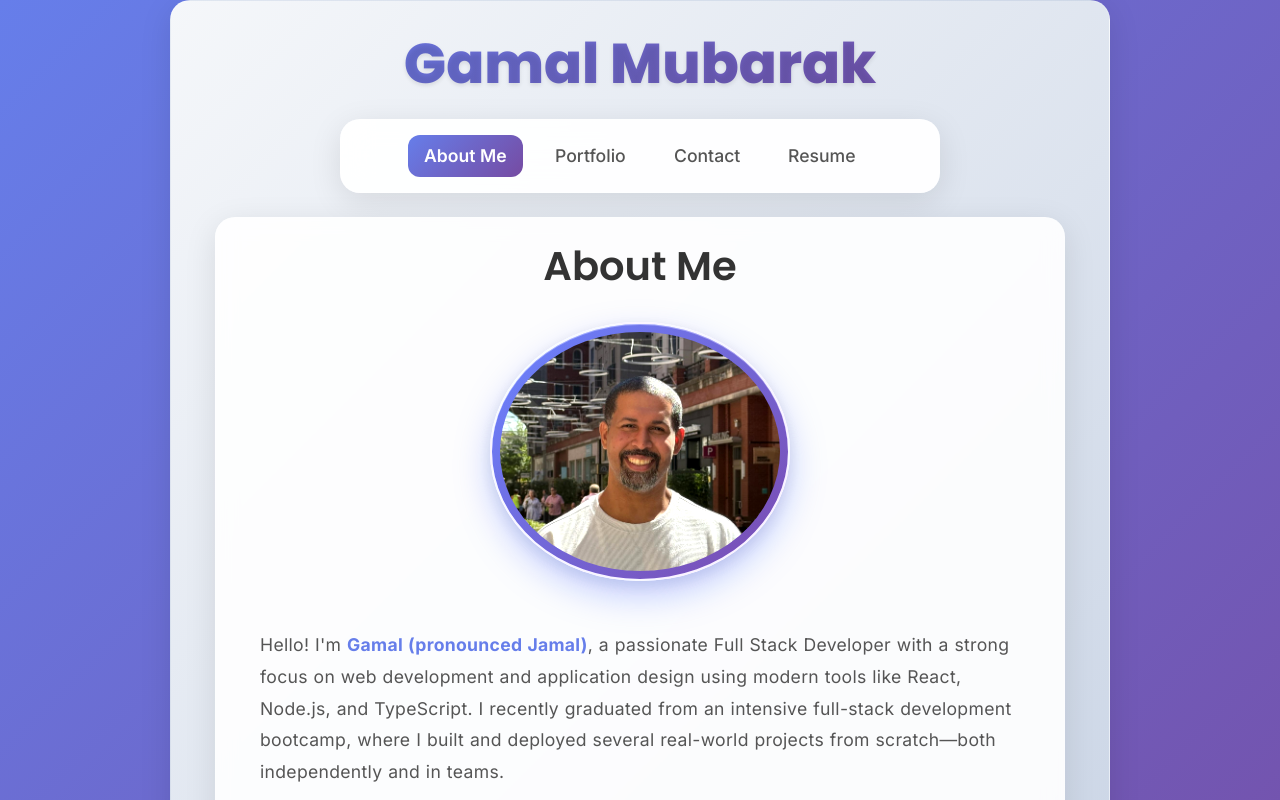
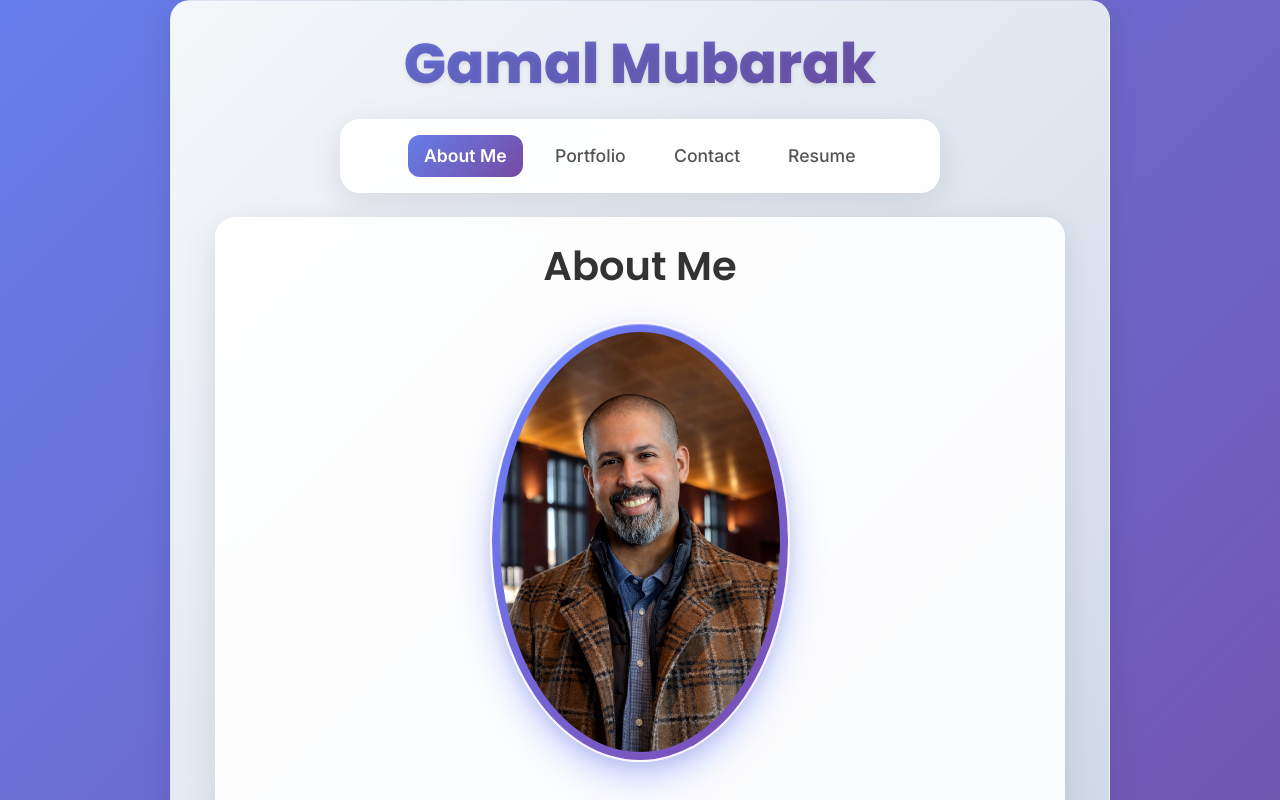
Before and after one commit to gamalmubarak/Gamal_portfolio, a React (Vite) app: page / in a window 1280 px wide. Shown: the top 800 px of the page. Built offline with nearby package versions, Linux system fonts and the light colour scheme.

Commit message:
image updated

```diff
--- a/src/pages/AboutMe.jsx
+++ b/src/pages/AboutMe.jsx
@@ -22,7 +22,7 @@ const AboutMe = () => {
         marginBottom: '2rem'
       }}>
         <img
-          src="/image/gamal2.JPG"
+          src="/image/gamal.JPG"
           alt="Gamal Mubarak"
           className="img-fluid rounded-circle mb-3"
           style={{
```
Also changed, not shown: public/image/gamal.jpg (added).
